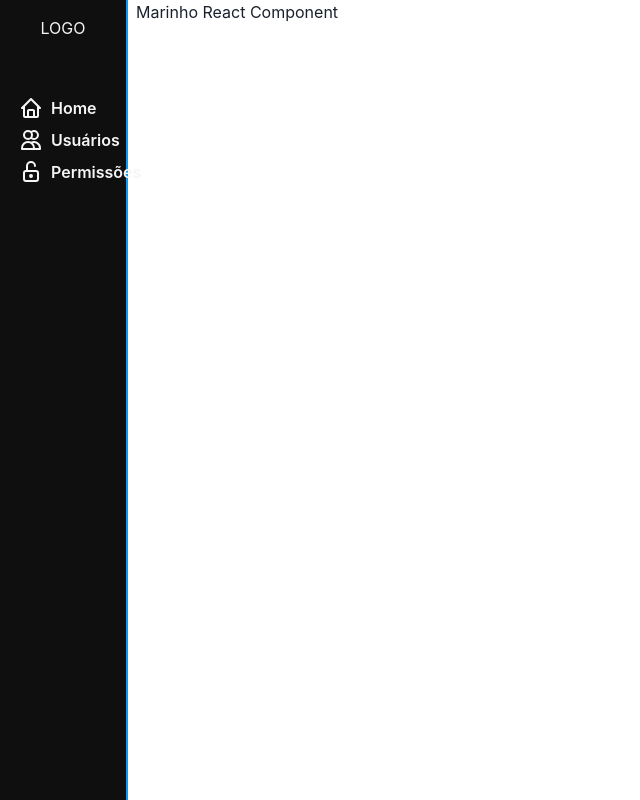
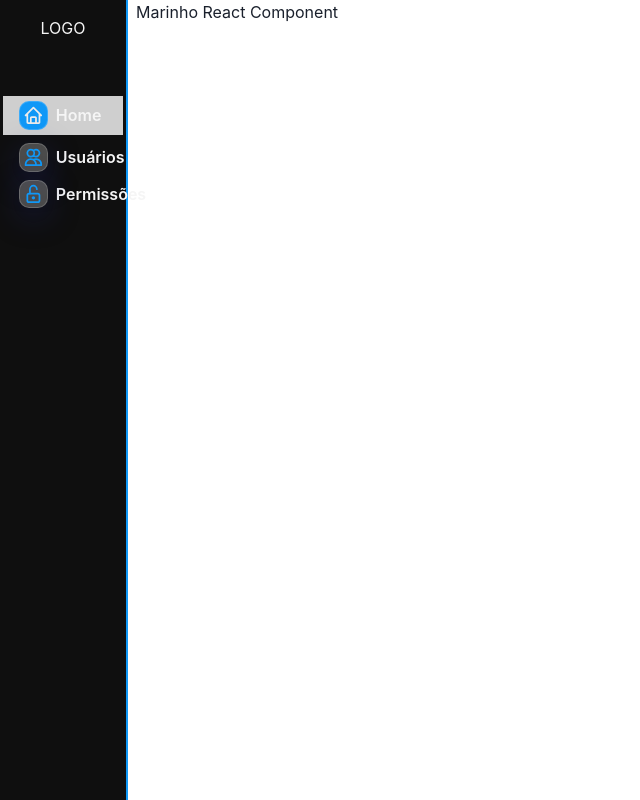
Before and after one commit to vmarinho22/ls-frontend, a Next.js app: page /inicio in a window 1280 px wide. Shown: the whole page, without its empty margins (0-640 px from the left). Built offline with nearby package versions, Linux system fonts and the light colour scheme.

Commit message:
feat(menu): adding style of current item on menu

```diff
--- a/src/components/Menu/MenuItem/index.tsx
+++ b/src/components/Menu/MenuItem/index.tsx
@@ -8,6 +8,7 @@ interface Props {
   text: string;
   isExpanded: boolean;
   link: string;
+  isCurrent: boolean;
 }
 
 const MenuItem: FC<Props> = ({
@@ -16,26 +17,47 @@ const MenuItem: FC<Props> = ({
   text,
   isExpanded = false,
   link,
+  isCurrent = false,
 }: Props) => {
   return (
     <Link href={link}>
+      <a>
         <Flex
           id={id}
           align="center"
           gap={2}
           justify={isExpanded ? 'flex-start' : 'center'}
           cursor="pointer"
-        paddingLeft={isExpanded ? '1rem' : 'auto'}
+          padding={
+            isCurrent
+              ? `5px 0px 5px ${isExpanded ? '1rem' : '0px'}`
+              : `0px 0px 0px ${isExpanded ? '1rem' : '0px'}`
+          }
           fontWeight={600}
           _hover={{
             color: 'blue-sys.200',
           }}
+          bg={isCurrent ? '#cfcfcf' : 'transparent'}
+          transition="0.5s ease"
         >
-        <Box>{icon}</Box>
+          <Box
+            padding="3px"
+            border="1px solid rgba( 255, 255, 255, 0.18 )"
+            borderRadius={10}
+            color={isCurrent ? 'white-sys.200' : 'blue-sys.100'}
+            bg={isCurrent ? 'blue-sys.100' : 'rgba( 255, 255, 255, 0.25 )'}
+            boxShadow={
+              isCurrent ? 'none' : '0 8px 32px 0 rgba( 31, 38, 135, 0.37 )'
+            }
+            backdropFilter="blur( 4px )"
+          >
+            <Link href={link}>{icon}</Link>
+          </Box>
           <Box display={isExpanded ? 'flex' : 'none'}>
             <Text opacity={isExpanded ? '100' : '0'}>{text}</Text>
           </Box>
         </Flex>
+      </a>
     </Link>
   );
 };
--- a/src/components/Menu/index.tsx
+++ b/src/components/Menu/index.tsx
@@ -1,4 +1,5 @@
 import { Box, Center, Text, useColorModeValue, VStack } from '@chakra-ui/react';
+import { useRouter } from 'next/router';
 import { FC, useState } from 'react';
 import { BiHome } from 'react-icons/bi';
 import { HiOutlineUsers } from 'react-icons/hi';
@@ -7,9 +8,10 @@ import MenuItem from './MenuItem';
 
 const Menu: FC<any> = (props: any) => {
   const [isExpanded, setIsExpanded] = useState<boolean>(false);
+  const { asPath } = useRouter();
 
-  const bgColor = useColorModeValue('black-sys', 'white-sys');
-  const textColor = useColorModeValue('white-sys', 'black-sys');
+  const bgColor = useColorModeValue('black-sys.200', 'white-sys.100');
+  const textColor = useColorModeValue('white-sys.100', 'black-sys.200');
 
   const handleExpandMenu = (): void => setIsExpanded((prev: boolean) => !prev);
 
@@ -19,7 +21,7 @@ const Menu: FC<any> = (props: any) => {
       as="nav"
       width={
         isExpanded
-          ? { base: '5vw', md: 'auto', lg: '10vw' }
+          ? { base: '20vw', md: '20vw', lg: '10vw' }
           : { base: '3vw', md: '4vw', lg: '3vw' }
       }
       transition="0.3s ease-out"
@@ -44,23 +46,26 @@ const Menu: FC<any> = (props: any) => {
           <MenuItem
             id="menu-home"
             text="Home"
-            icon={<BiHome size="1.5em" />}
+            icon={<BiHome size="1.3em" />}
             isExpanded={isExpanded}
+            isCurrent={asPath.includes('/inicio')}
             link="/inicio"
           />
           <MenuItem
             id="menu-users"
             text="Usuários"
-            icon={<HiOutlineUsers size="1.5em" />}
+            icon={<HiOutlineUsers size="1.3em" />}
             isExpanded={isExpanded}
-            link="/inicio"
+            isCurrent={asPath.includes('/users')}
+            link="/users"
           />
           <MenuItem
-            id="homepage-link"
+            id="menu-permissions"
             text="Permissões"
-            icon={<TbLockOpen size="1.5em" />}
+            icon={<TbLockOpen size="1.3em" />}
             isExpanded={isExpanded}
-            link="/inicio"
+            isCurrent={asPath.includes('/permissions')}
+            link="/permissions"
           />
         </VStack>
       </Box>
--- a/src/theme.ts
+++ b/src/theme.ts
@@ -10,8 +10,8 @@ const config = {
     'blue-sys': { 100: '#1098F7', 200: '#044c7f' },
     'cream-sys': '#B89E97',
     'light-pink-grey-sys': '#DECCCC',
-    'black-sys': '#0f0f0f',
-    'white-sys': '#f5f5f5',
+    'black-sys': { 100: '#2b2a2a', 200: '#0f0f0f' },
+    'white-sys': { 100: '#f5f5f5', 200: '#edebeb' },
   },
   styles: {
     global: {
```
Lines whose indentation alone changed are shown as unchanged.
